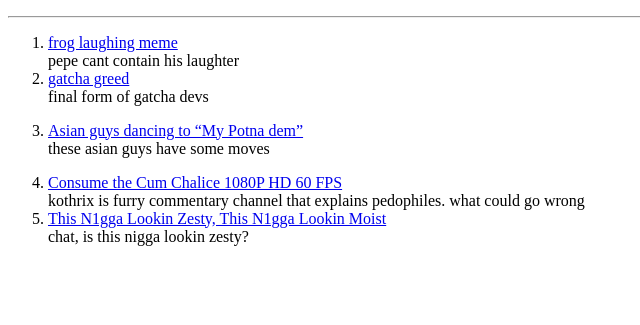
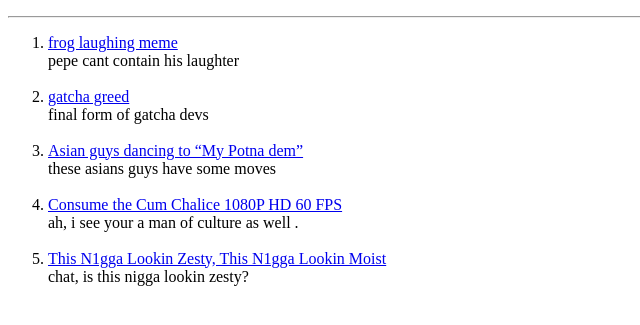
Before and after one commit to dank-meme-army/html-portfolio, a plain HTML site: page public/favourite videos.html in a window 1280 px wide. Shown: the part 105-430 px from the top of the page, without its empty margins (0-640 px from the left). Drawn offline with Linux system fonts and the light colour scheme.

Commit message:
Update favourite videos.html

```diff
--- a/public/favourite videos.html
+++ b/public/favourite videos.html
@@ -10,15 +10,15 @@
         <hr>
         <ol>
             <li><a href = "https://www.youtube.com/watch?v=_OMFqXy3j1g&list=LL&index=13&pp=gAQBiAQB" target="_blank">frog laughing meme</a>
-            <br>    pepe cant contain his laughter</li>
+            <br>    pepe cant contain his laughter</li><br>
             <li><a href = "https://www.youtube.com/watch?v=CA-G00YlALw&list=LL&index=43&pp=gAQBiAQB" target="_blank">gatcha greed</a>
-            <br/> final form of gatcha devs</li>
-            <li><p><a href = "https://www.youtube.com/watch?v=-3sMj7VVF3E&list=LL&index=64&pp=gAQBiAQB" target="_blank">Asian guys dancing to “My Potna dem”</a>
-            <br> these asian guys have some moves</li>
+            <br/> final form of gatcha devs</li><br>
+            <li><a href = "https://www.youtube.com/watch?v=-3sMj7VVF3E&list=LL&index=64&pp=gAQBiAQB" target="_blank">Asian guys dancing to “My Potna dem”</a>
+            <br> these asians guys have some moves</li><br>
             <li><a href = "https://www.youtube.com/watch?v=X6n1kJU2KfM" target="_blank"> Consume the Cum Chalice 1080P HD 60 FPS</a>
-            <br>    kothrix is furry commentary channel that explains pedophiles. what could go wrong</li>
+            <br>    ah, i see your a man of culture as well .</li><br>
             <li><a href ="https://www.youtube.com/watch?v=RYyKANVl2FA&list=LL&index=26">This N1gga Lookin Zesty, This N1gga Lookin Moist</a>
-            <br>    chat, is this nigga lookin zesty?</li>
+            <br>    chat, is this nigga lookin zesty?</li><br>
         </ol>
     </body>
 </html>
```
